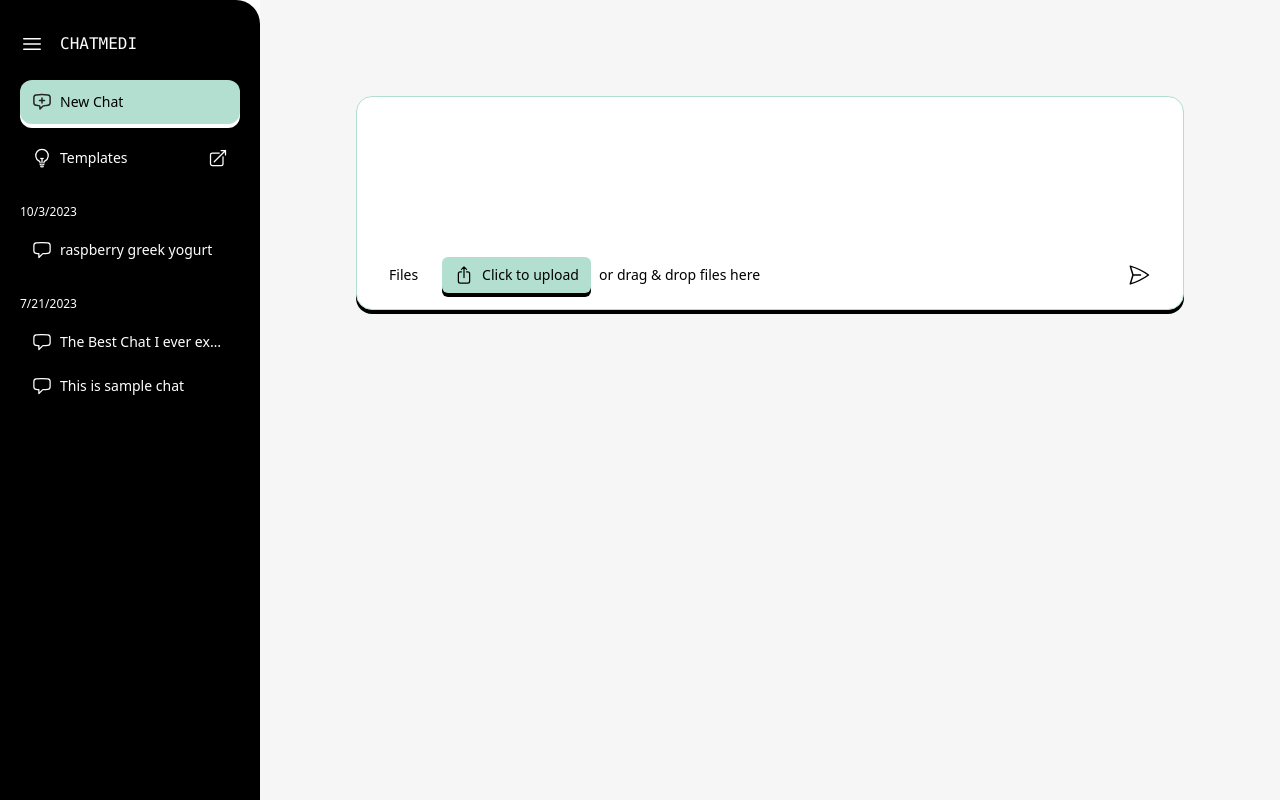
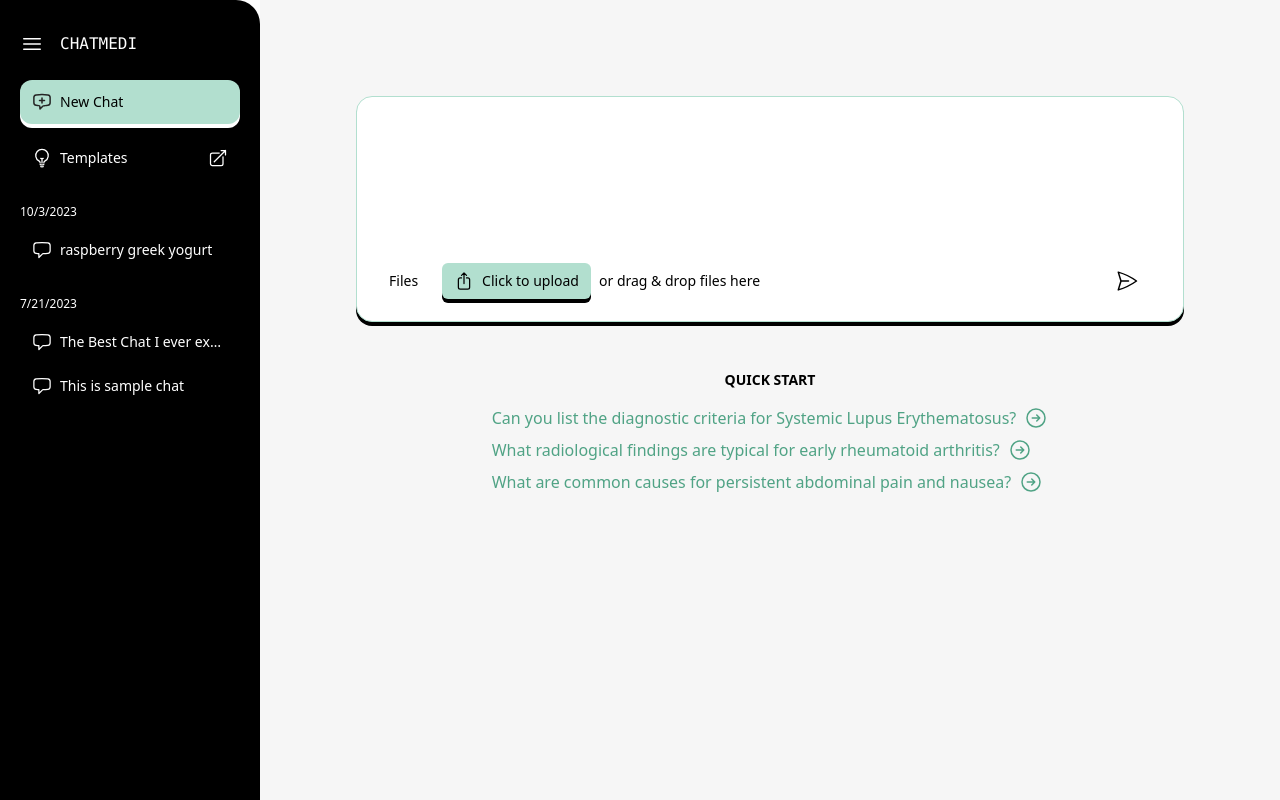
Before and after one commit to mori8/chatmedi, a Next.js app: page / in a window 1280 px wide. Built offline with nearby package versions, Linux system fonts and the light colour scheme.

Commit message:
implement: main UI

```diff
--- a/src/app/components/ChatBox.tsx
+++ b/src/app/components/ChatBox.tsx
@@ -38,7 +38,9 @@ export default function ChatBox({
             </div>
           )
         }
+        <div className="rounded-full flex items-center p-3 hover:bg-turquiose hover:text-white transition ease-in-out">
         <PaperAirplaneIcon width="24" />
+        </div>
       </div>
     </div>
   );
--- a/src/app/components/SideBar.tsx
+++ b/src/app/components/SideBar.tsx
@@ -74,7 +74,7 @@ export default function SideBar({}: Props) {
         >
           <div className="flex flex-col p-5 pt-8">
             <div className="flex flex-row gap-4">
-              <Bars3Icon width="24" />
+              <Bars3Icon width="24" className="cursor-pointer" />
               <div className="flex-1">
                 <h1 className="font-mono">CHATMEDI</h1>
               </div>
@@ -125,7 +125,7 @@ export default function SideBar({}: Props) {
           className="fixed top-8 left-6 z-10"
           onClick={() => toggleSideBar()}
         >
-          <Bars3Icon width="24" color="black" />
+          <Bars3Icon width="24" color="black" className="cursor-pointer" />
         </div>
       )}
     </>
--- a/src/app/page.tsx
+++ b/src/app/page.tsx
@@ -1,13 +1,25 @@
-'use client';
+"use client";
 
-import { useState } from "react";
+import { useEffect, useState } from "react";
+import Link from "next/link";
+
 import ChatBox from "./components/ChatBox";
+import { ArrowRightCircleIcon } from "@heroicons/react/24/outline";
 
 export default function Home() {
   const [query, setQuery] = useState<string>("");
+  const [quickStartQuestions, setQuickStartQuestions] = useState<string[]>([]);
+
+  useEffect(() => {
+    setQuickStartQuestions([
+      "Can you list the diagnostic criteria for Systemic Lupus Erythematosus?",
+      "What radiological findings are typical for early rheumatoid arthritis?",
+      "What are common causes for persistent abdominal pain and nausea?",
+    ]);
+  }, []);
 
   return (
-    <main className="flex min-h-screen flex-col items-center justify-between p-24">
+    <main className="flex min-h-screen flex-col items-center p-24 gap-12">
       <div className="max-w-[64rem] w-full">
         <ChatBox
           isFileAttachEnabled={true}
@@ -16,6 +28,22 @@ export default function Home() {
           }}
         />
       </div>
+      <div className="text-center">
+        <p className="text-sm font-bold">QUICK START</p>
+        <div className="mt-4">
+          <ul className="quick-start-question-list">
+            {quickStartQuestions.map((question) => (
+              <li className="quick-start-question-item text-turquiose flex gap-2 mb-2 hover:underline cursor-pointer">
+                <p>
+                  {/* 새 채팅 생성 */}
+                  {question}
+                </p>
+                <ArrowRightCircleIcon width="24" />
+              </li>
+            ))}
+          </ul>
+        </div>
+      </div>
     </main>
   );
 }
```
